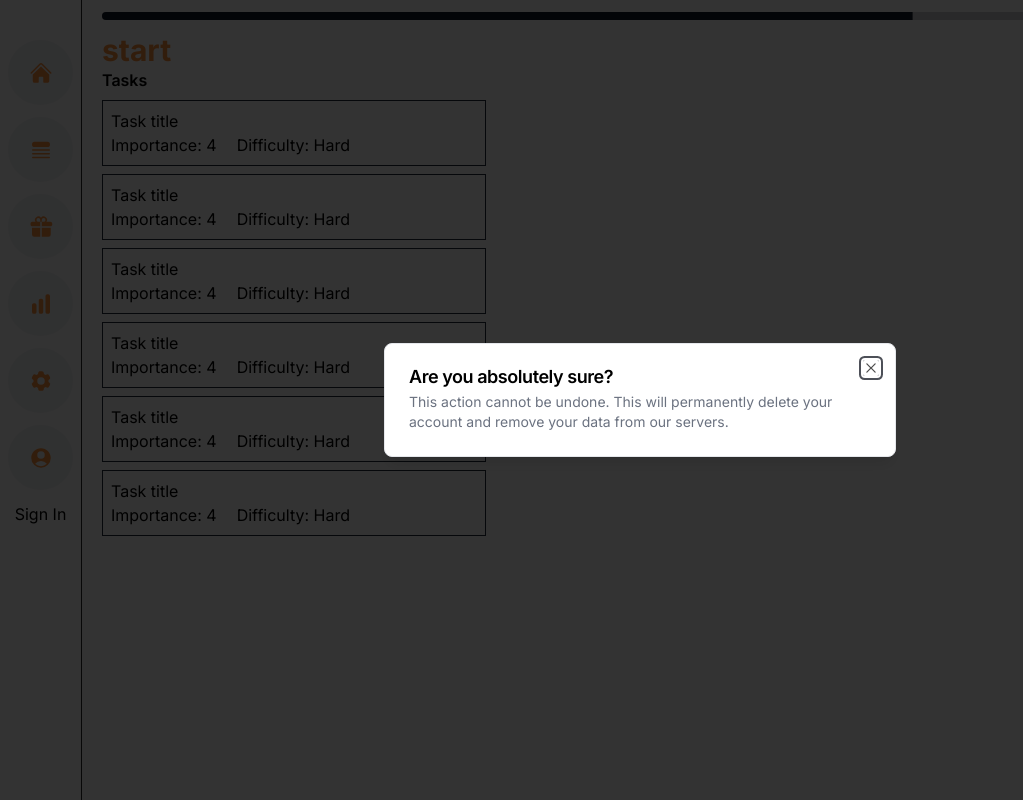
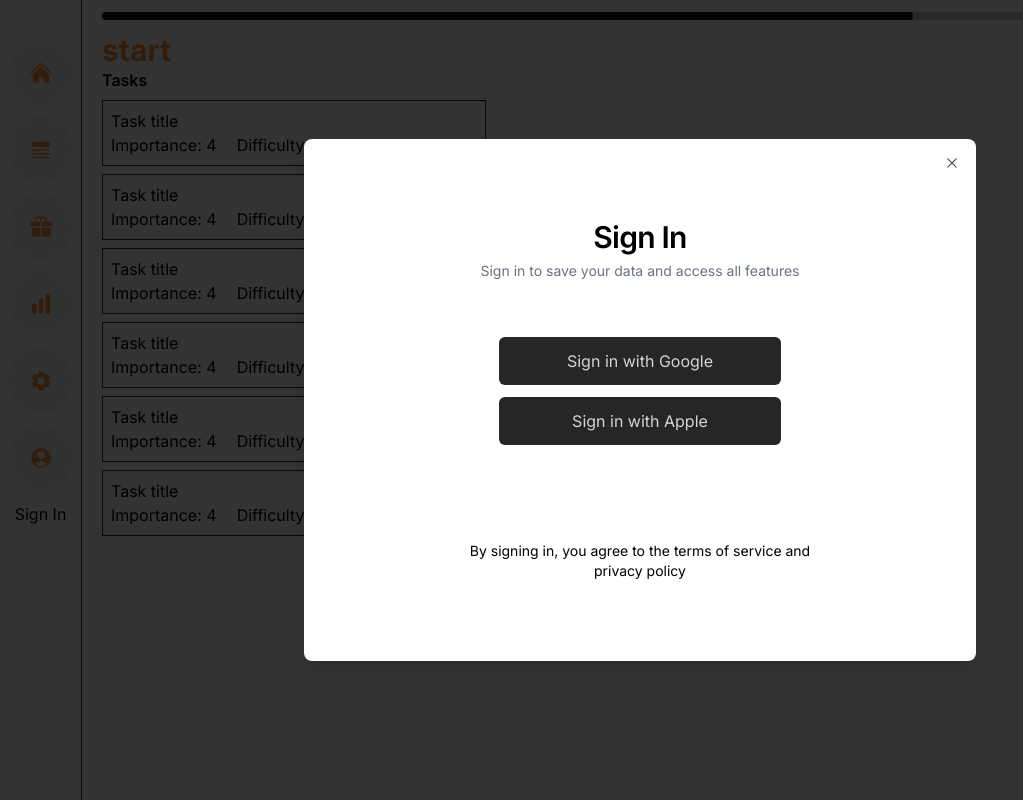
Before and after one commit to GrandeJames/bryzi, a Next.js app: page / in a window 1280 px wide. Both pictures are taken after a click on the button "Sign In". Shown: the whole page, without its empty margins (0-1023 px from the left). Built offline with nearby package versions, Linux system fonts and the light colour scheme.

Commit message:
Create Sign In Modal

```diff
--- a/src/components/SignIn.tsx
+++ b/src/components/SignIn.tsx
@@ -1,7 +1,10 @@
+import Image from "next/image";
 import {
   Dialog,
+  DialogClose,
   DialogContent,
   DialogDescription,
+  DialogFooter,
   DialogHeader,
   DialogTitle,
   DialogTrigger,
@@ -11,17 +14,31 @@ function SignIn() {
   return (
     <Dialog>
       <DialogTrigger>Sign In</DialogTrigger>
-      <DialogContent>
+      <DialogContent className="dark:bg-neutral-500/10 backdrop-blur-md max-w-2xl border-none py-20">
         <DialogHeader>
-          <DialogTitle>Are you absolutely sure?</DialogTitle>
-          <DialogDescription>
-            This action cannot be undone. This will permanently delete your account and remove your
-            data from our servers.
+          <DialogTitle className="text-center text-3xl dark:text-orange-500">Sign In</DialogTitle>
+          <DialogDescription className="text-center dark:text-neutral-400">
+            Sign in to save your data and access all features
           </DialogDescription>
         </DialogHeader>
+        <div className="flex justify-center mt-10 mb-20">
+          <div className="space-y-3">
+            <SignInOrgButton org="Google" />
+            <SignInOrgButton org="Apple" />
+          </div>
+        </div>
+        <div className="flex justify-center">
+          <p className=" text-center dark:text-neutral-400 text-sm max-w-sm">
+            By signing in, you agree to the terms of service and privacy policy
+          </p>
+        </div>
       </DialogContent>
     </Dialog>
   );
 }
 
+function SignInOrgButton({ org }: { org: string }) {
+  return <button className="bg-neutral-800 w-full rounded-md py-3 text-neutral-300">Sign in with {org}</button>;
+}
+
 export { SignIn };
```
